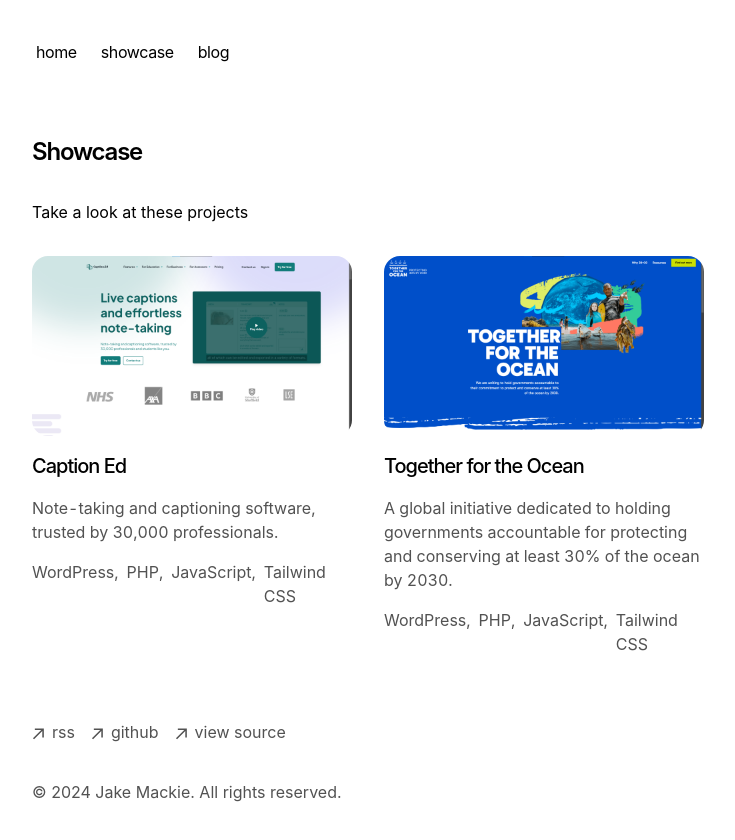
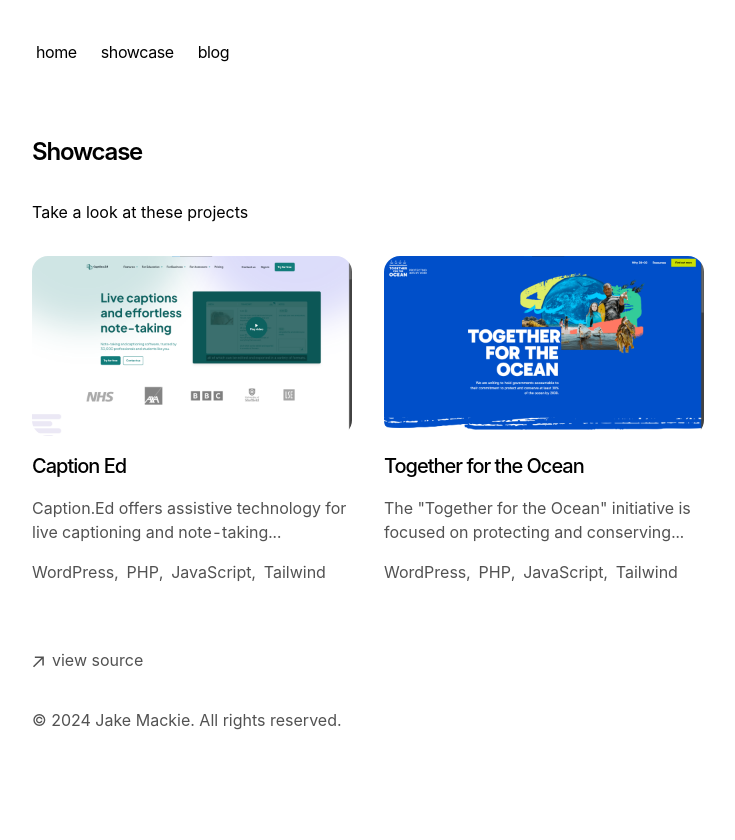
Before and after one commit to jakemackie/portfolio, a Next.js app: page /showcase in a window 1280 px wide. Shown: the top 840 px of the page, without its empty margins (272-1007 px from the left). After the commit the page ends 800 px from the top, so only its background shows below. Built offline with nearby package versions, Linux system fonts and the light colour scheme.

Commit message:
feat: Truncating card description

```diff
--- a/app/components/card.tsx
+++ b/app/components/card.tsx
@@ -24,7 +24,34 @@
           {data.name}
         </h2>
         <div className="text-neutral-600 dark:text-neutral-400 tabular-nums">
-          <p>{data.description}</p>
+          <p>
+            {data.description.length > 70
+              ? (() => {
+                  const truncationPoint = 70;
+                  const nextSpaceIndex = data.description.indexOf(
+                    " ",
+                    truncationPoint
+                  );
+
+                  const cutoffIndex =
+                    nextSpaceIndex !== -1
+                      ? nextSpaceIndex
+                      : data.description.length;
+
+                  let truncatedText = data.description.substring(
+                    0,
+                    cutoffIndex
+                  );
+
+                  if (!/[a-zA-Z]$/.test(truncatedText)) {
+                    truncatedText = truncatedText.slice(0, -1);
+                  }
+
+                  return `${truncatedText}...`;
+                })()
+              : data.description}
+          </p>
+
           <ul className="mt-4 flex gap-2">
             {data.technologies.map((technology, index) => (
               <li
--- a/app/components/footer.tsx
+++ b/app/components/footer.tsx
@@ -1,3 +1,5 @@
+import Link from "next/link";
+
 function ArrowIcon() {
   return (
     <svg
@@ -12,7 +14,7 @@
         fill="currentColor"
       />
     </svg>
-  )
+  );
 }
 
 export default function Footer() {
@@ -20,42 +22,20 @@
     <footer className="mb-16">
       <ul className="font-sm mt-8 flex flex-col space-x-0 space-y-2 text-neutral-600 md:flex-row md:space-x-4 md:space-y-0 dark:text-neutral-300">
         <li>
-          <a
+          <Link
             className="flex items-center transition-all hover:text-neutral-800 dark:hover:text-neutral-100"
             rel="noopener noreferrer"
             target="_blank"
-            href="/rss"
-          >
-            <ArrowIcon />
-            <p className="ml-2 h-7">rss</p>
-          </a>
-        </li>
-        <li>
-          <a
-            className="flex items-center transition-all hover:text-neutral-800 dark:hover:text-neutral-100"
-            rel="noopener noreferrer"
-            target="_blank"
-            href="https://github.com/vercel/next.js"
-          >
-            <ArrowIcon />
-            <p className="ml-2 h-7">github</p>
-          </a>
-        </li>
-        <li>
-          <a
-            className="flex items-center transition-all hover:text-neutral-800 dark:hover:text-neutral-100"
-            rel="noopener noreferrer"
-            target="_blank"
-            href="https://vercel.com/templates/next.js/portfolio-starter-kit"
+            href="https://github.com/jakemackie/portfolio"
           >
             <ArrowIcon />
             <p className="ml-2 h-7">view source</p>
-          </a>
+          </Link>
         </li>
       </ul>
       <p className="mt-8 text-neutral-600 dark:text-neutral-300">
         © {new Date().getFullYear()} Jake Mackie. All rights reserved.
       </p>
     </footer>
-  )
+  );
 }
--- a/app/page.tsx
+++ b/app/page.tsx
@@ -1,4 +1,5 @@
-import { BlogPosts } from 'app/components/posts'
+import Link from "next/link";
+import { BlogPosts } from "app/components/posts";
 
 export default function Page() {
   return (
@@ -6,14 +7,21 @@
       <h1 className="mb-8 text-2xl font-semibold tracking-tighter">
         My Portfolio
       </h1>
-      <p className="mb-4">
-        {`My name is Jake Mackie and I am a 19 year old from the UK.
-        Currently I work as a fullstack apprentice developer at Hiyield
-        where I help create bespoke websites as part of the WordPress team.`}
-      </p>
+      <span className="mb-4">
+        My name is Jake Mackie and I am a 19 year old from the UK. Currently I
+        work as a fullstack apprentice developer at{" "}
+        <Link
+          href="https://hiyield.co.uk/"
+          target="_blank"
+          className="text-green-400 underline font-medium"
+        >
+          Hiyield
+        </Link>{" "}
+        where I help create bespoke websites as part of the WordPress team.
+      </span>
       <div className="my-8">
         <BlogPosts />
       </div>
     </section>
-  )
+  );
 }
--- a/app/rss/route.ts
+++ /dev/null
@@ -1,42 +0,0 @@
-import { baseUrl } from 'app/sitemap'
-import { getBlogPosts } from 'app/blog/utils'
-
-export async function GET() {
-  let allBlogs = await getBlogPosts()
-
-  const itemsXml = allBlogs
-    .sort((a, b) => {
-      if (new Date(a.metadata.publishedAt) > new Date(b.metadata.publishedAt)) {
-        return -1
-      }
-      return 1
-    })
-    .map(
-      (post) =>
-        `<item>
-          <title>${post.metadata.title}</title>
-          <link>${baseUrl}/blog/${post.slug}</link>
-          <description>${post.metadata.summary || ''}</description>
-          <pubDate>${new Date(
-            post.metadata.publishedAt
-          ).toUTCString()}</pubDate>
-        </item>`
-    )
-    .join('\n')
-
-  const rssFeed = `<?xml version="1.0" encoding="UTF-8" ?>
-  <rss version="2.0">
-    <channel>
-        <title>My Portfolio</title>
-        <link>${baseUrl}</link>
-        <description>This is my portfolio RSS feed</description>
-        ${itemsXml}
-    </channel>
-  </rss>`
-
-  return new Response(rssFeed, {
-    headers: {
-      'Content-Type': 'text/xml',
-    },
-  })
-}
--- a/app/showcase/[slug]/page.tsx
+++ b/app/showcase/[slug]/page.tsx
@@ -32,7 +32,7 @@
           {project.name}
         </h1>
         <div className="flex flex-col gap-2 text-neutral-600 dark:text-neutral-400 tabular-nums">
-          <p>{project.body}</p>
+          <p>{project.description}</p>
           <Link
             target="_blank"
             href={project.url}
--- a/app/showcase/projectType.ts
+++ b/app/showcase/projectType.ts
@@ -3,7 +3,6 @@
   name: string;
   image: string;
   description: string;
-  body: string;
   technologies: string[];
   url: string;
 }
--- a/app/showcase/projects.json
+++ b/app/showcase/projects.json
@@ -3,18 +3,16 @@
     "key": "caption-ed",
     "name": "Caption Ed",
     "image": "/caption-ed.png",
-    "description": "Note-taking and captioning software, trusted by 30,000 professionals.",
-    "body": "Caption.Ed offers assistive technology for live captioning and note-taking, designed to enhance accessibility and productivity in education, business, and workplace environments. The software allows users to generate highly accurate captions, take detailed notes, and revisit recordings at their own pace. It's geared toward students, professionals, and assessors, aiming to improve focus, reduce anxiety, and promote independence. The platform is trusted by over 30,000 users and is particularly beneficial for those with hearing loss, neurodivergence, or accessibility needs.",
-    "technologies": ["WordPress", "PHP", "JavaScript", "Tailwind CSS"],
+    "description": "Caption.Ed offers assistive technology for live captioning and note-taking, designed to enhance accessibility and productivity in education, business, and workplace environments. The software allows users to generate highly accurate captions, take detailed notes, and revisit recordings at their own pace. It's geared toward students, professionals, and assessors, aiming to improve focus, reduce anxiety, and promote independence. The platform is trusted by over 30,000 users and is particularly beneficial for those with hearing loss, neurodivergence, or accessibility needs.",
+    "technologies": ["WordPress", "PHP", "JavaScript", "Tailwind"],
     "url": "https://caption-ed.com"
   },
   {
     "key": "together-for-the-ocean",
     "name": "Together for the Ocean",
     "image": "/together-for-the-ocean.png",
-    "description": "A global initiative dedicated to holding governments accountable for protecting and conserving at least 30% of the ocean by 2030.",
-    "body": "The \"Together for the Ocean\" initiative is focused on protecting and conserving 30% of the world's oceans by 2030, as part of the global \"30×30\" target. This effort brings together organizations to address the growing threats to oceans and hold governments accountable for their commitments. It emphasizes the ocean's critical role in sustaining life on Earth and mitigating climate change. Despite global pledges, many countries are falling short in meeting protection goals.",
-    "technologies": ["WordPress", "PHP", "JavaScript", "Tailwind CSS"],
+    "description": "The \"Together for the Ocean\" initiative is focused on protecting and conserving 30% of the world's oceans by 2030, as part of the global \"30×30\" target. This effort brings together organizations to address the growing threats to oceans and hold governments accountable for their commitments. It emphasizes the ocean's critical role in sustaining life on Earth and mitigating climate change. Despite global pledges, many countries are falling short in meeting protection goals.",
+    "technologies": ["WordPress", "PHP", "JavaScript", "Tailwind"],
     "url": "https://for-the-ocean.org/"
   }
 ]
```
Also changed, not shown: 1 other file (tests, documents, lock files or other folders).
